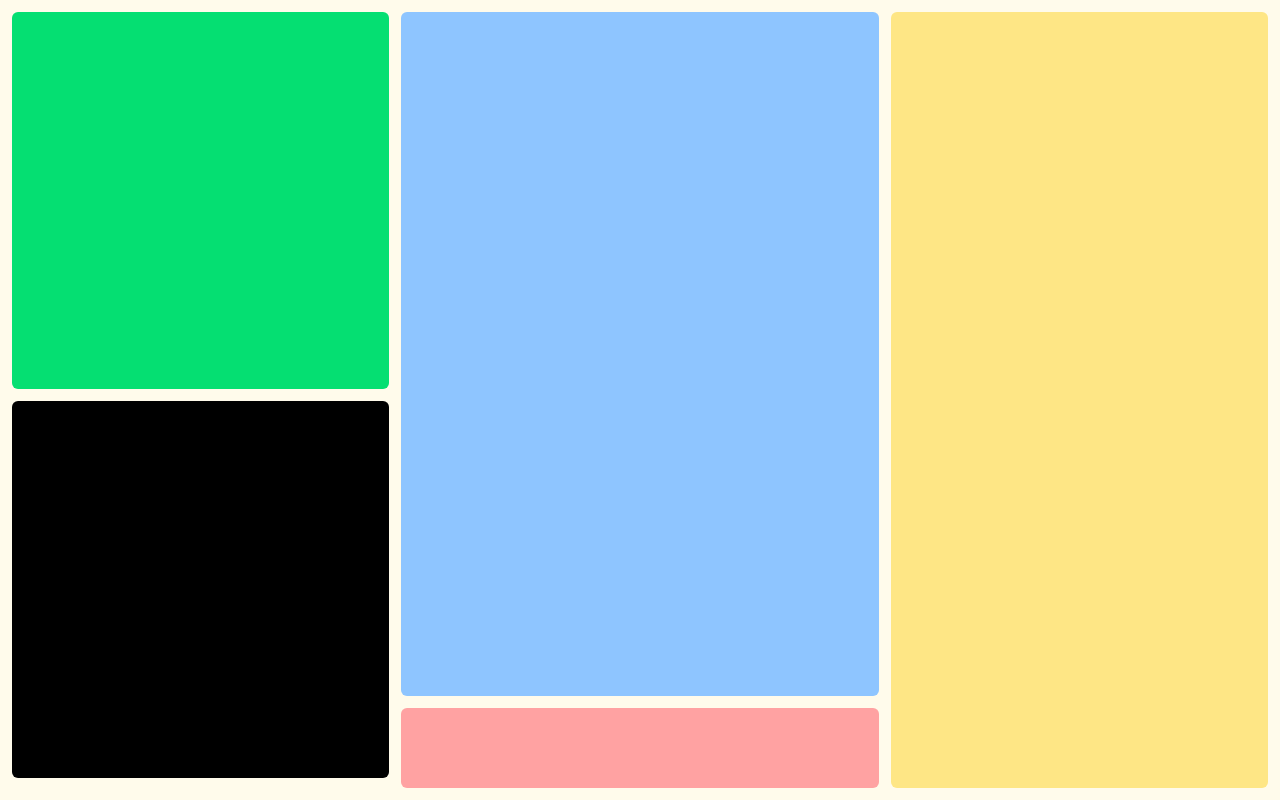
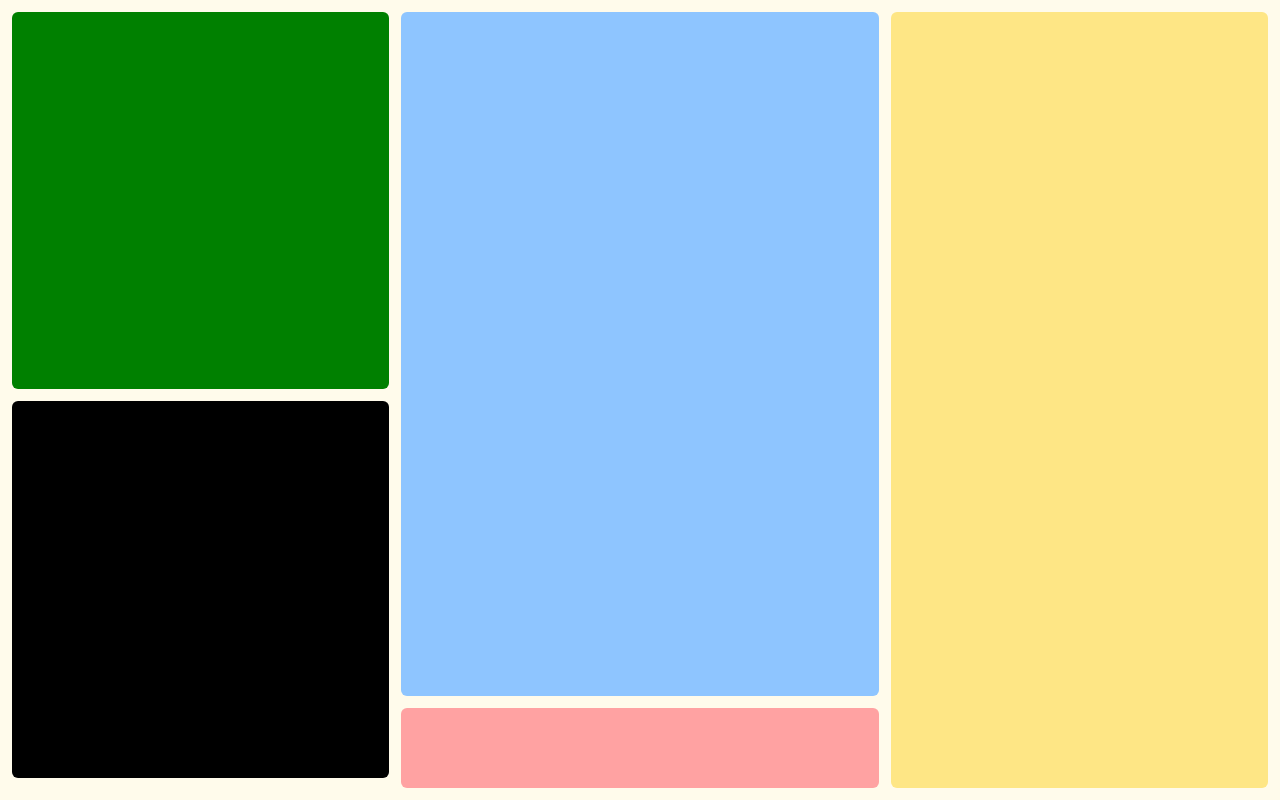
Before and after one commit to McDiamund/exlab_radio, a React (Vite) app: page / in a window 1280 px wide. Built offline with nearby package versions, Linux system fonts and the light colour scheme.

Commit message:
SongContext update

```diff
--- a/src/app.tsx
+++ b/src/app.tsx
@@ -1,12 +1,13 @@
 import React, { JSX, useState } from 'react'
 import Dashboard from './pages/dashboard'
+import { SongProvider } from './contexts/SongContext'
 
 function App(): JSX.Element {
 
   return (
-    <>
+    <SongProvider>
       <Dashboard />
-    </>
+    </SongProvider>
   )
 }
 
--- /dev/null
+++ b/src/contexts/SongContext.tsx
@@ -0,0 +1,24 @@
+
+import { createContext, ReactNode, useContext, useState } from "react";
+
+type SongContextType = {}
+
+const SongContext = createContext<SongContextType | null>(null)
+
+export const SongProvider = ({ children }: { children: ReactNode }) => {
+    const [value, setValue] = useState('')
+
+    const ctx = {}
+
+    return (
+        <SongContext.Provider value={ctx}>
+            {children}
+        </SongContext.Provider>
+    )
+}
+
+export const useSongContext = () => {
+    const ctx = useContext(SongContext)
+    if (!ctx) throw new Error('useSongContext must be used inside SongProvider')
+    return ctx
+}
--- /dev/null
+++ b/src/pages/dashboard/components/cover.tsx
@@ -0,0 +1,23 @@
+import React, { JSX } from 'react'
+
+type CoverImageInput = {
+    img?: String
+}
+
+function CoverImage(props: CoverImageInput): JSX.Element {
+
+    return (
+        <div
+            id="cover"
+            className={
+            `aspect-square
+            max-w-[45vw]
+            min-h-[45vh]
+            rounded-md
+            `}
+            style={props.img ? { background: `url(${props.img})`, backgroundSize: 'cover'} : { backgroundColor: 'green'}}
+            ></div>
+    )
+}
+
+export default CoverImage
--- /dev/null
+++ b/src/pages/dashboard/components/description.tsx
@@ -0,0 +1,10 @@
+import React, { JSX } from 'react'
+
+function Description(): JSX.Element {
+
+    return (
+        <div id="description" className='aspect-square min-h-[45vh] bg-black rounded-md'></div>
+    )
+}
+
+export default Description
--- /dev/null
+++ b/src/pages/dashboard/components/player.tsx
@@ -0,0 +1,13 @@
+import React, { JSX } from 'react'
+
+function Player(): JSX.Element {
+
+    return (
+        <div id="player" className='bg-red-300 min-h-[10vh] rounded-md'>
+            <div id="scrubber"></div>
+            <div id="controls"></div>
+        </div>
+    )
+}
+
+export default Player
--- /dev/null
+++ b/src/pages/dashboard/components/results.tsx
@@ -0,0 +1,10 @@
+import React, { JSX } from 'react'
+
+function Results(): JSX.Element {
+
+    return (
+        <div id="results" className='bg-amber-200 h-full rounded-md'></div>
+    )
+}
+
+export default Results
--- a/src/pages/dashboard/index.tsx
+++ b/src/pages/dashboard/index.tsx
@@ -1,22 +1,23 @@
 import React, { JSX } from 'react'
+import CoverImage from './components/cover'
+import Description from './components/description'
+import Player from './components/player'
+import Results from './components/results'
 
 function Dashboard(): JSX.Element {
 
     return (
         <div className='bg-amber-50 h-screen flex overflow-hidden p-3'>
             <div id="left-info-section" className='w-[30%] flex flex-col gap-3'>
-                <div id="cover" className='aspect-square max-w-[45vw] min-h-[45vh] bg-green-400 rounded-md'></div>
-                <div id="description" className='aspect-square min-h-[45vh] bg-black rounded-md'></div>
+                <CoverImage />
+                <Description />
             </div>
             <div id="center-navigation-section" className='w-[40%] flex flex-col gap-3 px-3'>
                 <div id="dashboard" className='bg-blue-300 h-full min-h-[65vh] rounded-md'></div>
-                <div id="player" className='bg-red-300 min-h-[10vh] rounded-md'>
-                    <div id="scrubber"></div>
-                    <div id="controls"></div>
-                </div>
+                <Player />
             </div>
             <div id="right-info-section" className='w-[30%] flex-col gap-1'>
-                <div id="results" className='bg-amber-200 h-full rounded-md'></div>
+                <Results />
             </div>
         </div>
     )
```
